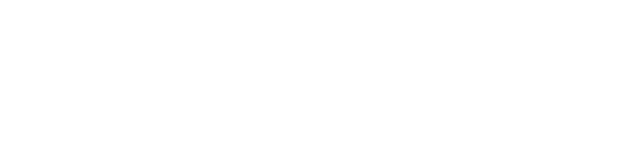
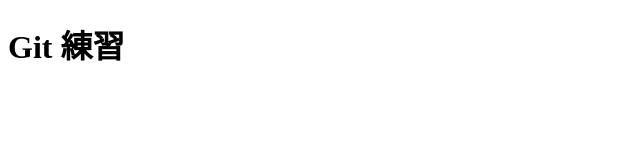
Before and after one commit to 19LIU/GitHub_test, a plain HTML site: page index.html in a window 1280 px wide. Shown: the whole page, without its empty margins (0-640 px from the left). Drawn offline with Linux system fonts and the light colour scheme.

Commit message:
新增h1標籤

```diff
--- a/index.html
+++ b/index.html
@@ -8,6 +8,6 @@
     <link rel="stylesheet" href="all.css">
 </head>
 <body>
-
+    <h1>Git 練習</h1>
 </body>
 </html>
```
